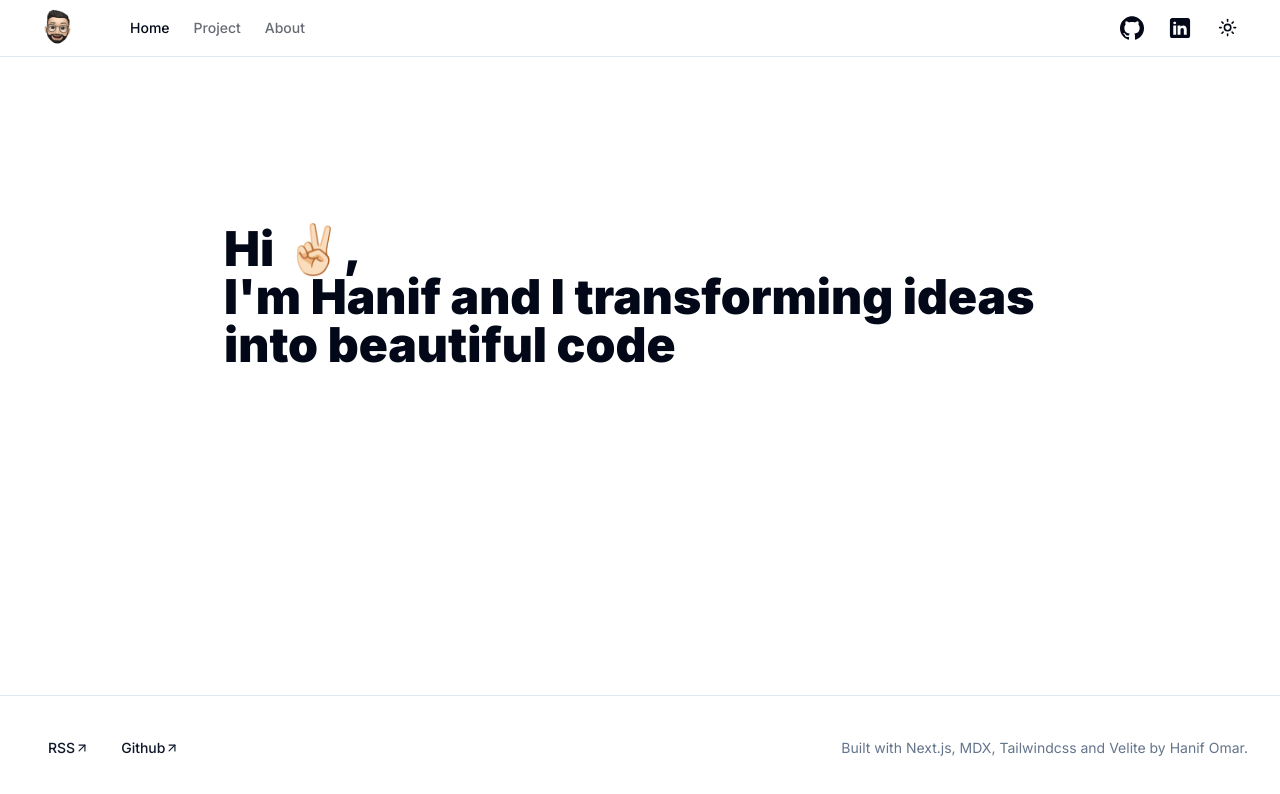
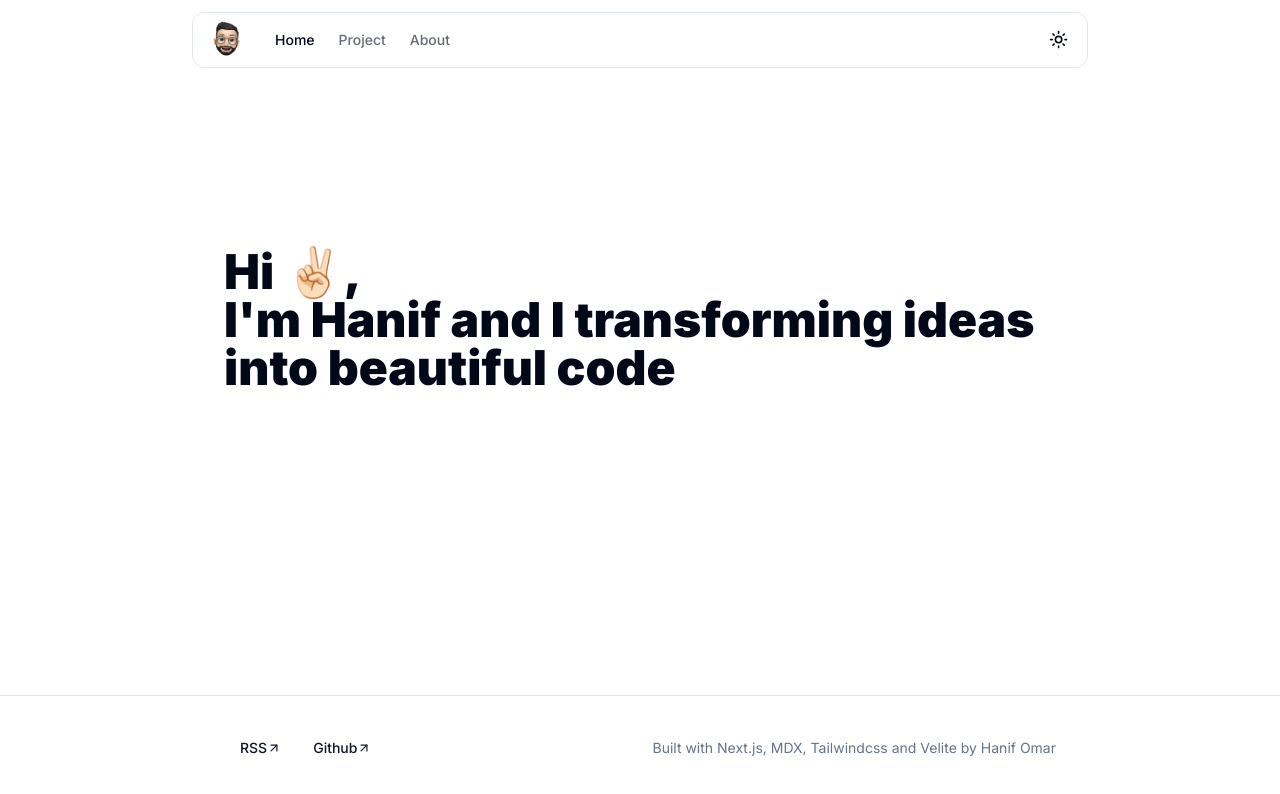
Before and after one commit to hanifomarr/hanifomar.dev, a Next.js app: page / in a window 1280 px wide. Shown: the top 794 px of the page. Built offline with nearby package versions, Linux system fonts and the light colour scheme.

Commit message:
chore: refactor navbar and foooter

```diff
--- a/src/components/footer/index.tsx
+++ b/src/components/footer/index.tsx
@@ -6,7 +6,7 @@ import { buttonVariants } from "../ui/button";
 export function Footer() {
   return (
     <footer className="border-t py-8">
-      <div className="container m-auto flex items-center leading-none md:justify-between">
+      <div className="container max-w-4xl flex items-center leading-none md:justify-between ">
         <div className="hidden md:flex">
           <Link
             href={""}
@@ -14,8 +14,6 @@ export function Footer() {
               buttonVariants({ variant: "link" }),
               "py-0 flex items-center"
             )}
-            target="_blank"
-            rel="external"
           >
             <span className="leading-none">RSS</span>
             <ArrowUpRight size="1em" className="text-sm" />
@@ -35,26 +33,29 @@ export function Footer() {
         </div>
         <div className="text-center text-sm text-muted-foreground md:text-right">
           Built with{" "}
-          <Link href="https://nextjs.org" rel="external">
+          <Link href="https://nextjs.org" rel="external" target="_blank">
             Next.js
           </Link>
           ,{" "}
-          <Link href="https://mdxjs.com" rel="external">
+          <Link href="https://mdxjs.com" rel="external" target="_blank">
             MDX
           </Link>
           ,{" "}
-          <Link href="https://tailwindcss.com" rel="external">
+          <Link href="https://tailwindcss.com" rel="external" target="_blank">
             Tailwindcss
           </Link>{" "}
           and{" "}
-          <Link href="https://velite.js.org" rel="external">
+          <Link href="https://velite.js.org" rel="external" target="_blank">
             Velite
           </Link>{" "}
           by{" "}
-          <Link href="https://github.com/hanifomarr" rel="external">
+          <Link
+            href="https://github.com/hanifomarr"
+            rel="external"
+            target="_blank"
+          >
             Hanif Omar
           </Link>
-          .
         </div>
       </div>
     </footer>
--- a/src/components/header/index.tsx
+++ b/src/components/header/index.tsx
@@ -8,12 +8,12 @@ import ToggleTheme from "./toggle-theme";
 
 const Header = () => {
   return (
-    <header className="z-10 sticky top-0 w-full border-b border-border bg-background">
-      <div className=" container flex h-14 max-w-screen-2xl items-center">
+    <header className=" z-10 sticky top-0 w-full p-3">
+      <div className=" container max-w-4xl flex h-14  items-center rounded-xl border border-border bg-background p-2 backdrop-blur-3xl transition-all ">
         <MainNav />
         <div className=" flex flex-1 items-center justify-end space-x-2">
           <nav className=" flex items-center gap-2">
-            <Link href={"/"}>
+            {/* <Link href={"/"}>
               <div
                 className={cn(
                   buttonVariants({ variant: "ghost" }),
@@ -32,7 +32,7 @@ const Header = () => {
               >
                 <Icons.linkedIn className="h-6 w-6" />
               </div>
-            </Link>
+            </Link> */}
             <ToggleTheme />
             <MobileNav />
           </nav>
--- a/src/components/header/main-nav.tsx
+++ b/src/components/header/main-nav.tsx
@@ -9,7 +9,7 @@ const MainNav = () => {
   const pathname = usePathname();
   return (
     <nav className=" flex items-center space-x-4 lg:space-x-6">
-      <Link href={"/"} className=" mr-6 flex items-center space-x-2 font-bold">
+      <Link href={"/"}>
         <div className="flex items-center hover:scale-110 hover:rotate-6 transition-transform duration-300 ease-in-out">
           <Image src="/logo.png" alt="logo" width={50} height={50} />
         </div>
--- a/src/components/header/mobile-nav/index.tsx
+++ b/src/components/header/mobile-nav/index.tsx
@@ -7,6 +7,7 @@ import { Menu } from "lucide-react";
 import { Sheet, SheetContent, SheetTrigger } from "@/components/ui/sheet";
 import { Button } from "@/components/ui/button";
 import { siteConfig } from "@/config/site";
+import Image from "next/image";
 
 interface MobileLinkProps extends LinkProps {
   children: React.ReactNode;
@@ -52,7 +53,8 @@ const MobileNav = () => {
           onOpenChange={setOpen}
           className=" flex items-center font-bold"
         >
-          {siteConfig.name}
+          <Image src="/logo.png" alt="logo" width={50} height={50} />
+          <span>{siteConfig.name}</span>
         </MobileLink>
         <div className=" flex flex-col gap-3 mt-3">
           <MobileLink href={"/"} onOpenChange={setOpen}>
@@ -64,7 +66,7 @@ const MobileNav = () => {
           <MobileLink href={"/about"} onOpenChange={setOpen}>
             About
           </MobileLink>
-          <Link target="_blank" rel="noreferrer" href={siteConfig.links.github}>
+          {/* <Link target="_blank" rel="noreferrer" href={siteConfig.links.github}>
             GitHub
           </Link>
           <Link
@@ -73,7 +75,7 @@ const MobileNav = () => {
             href={siteConfig.links.linkedIn}
           >
             Linked In
-          </Link>
+          </Link> */}
         </div>
       </SheetContent>
     </Sheet>
```
